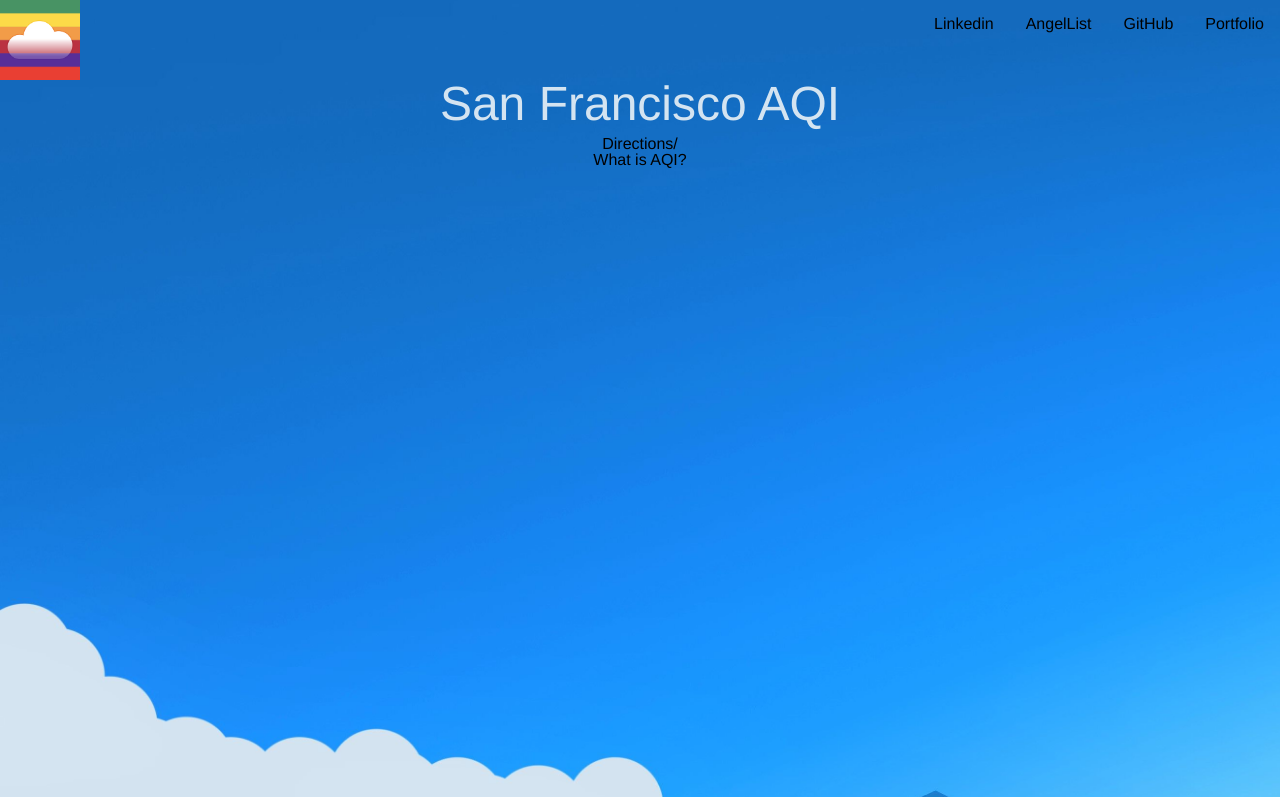
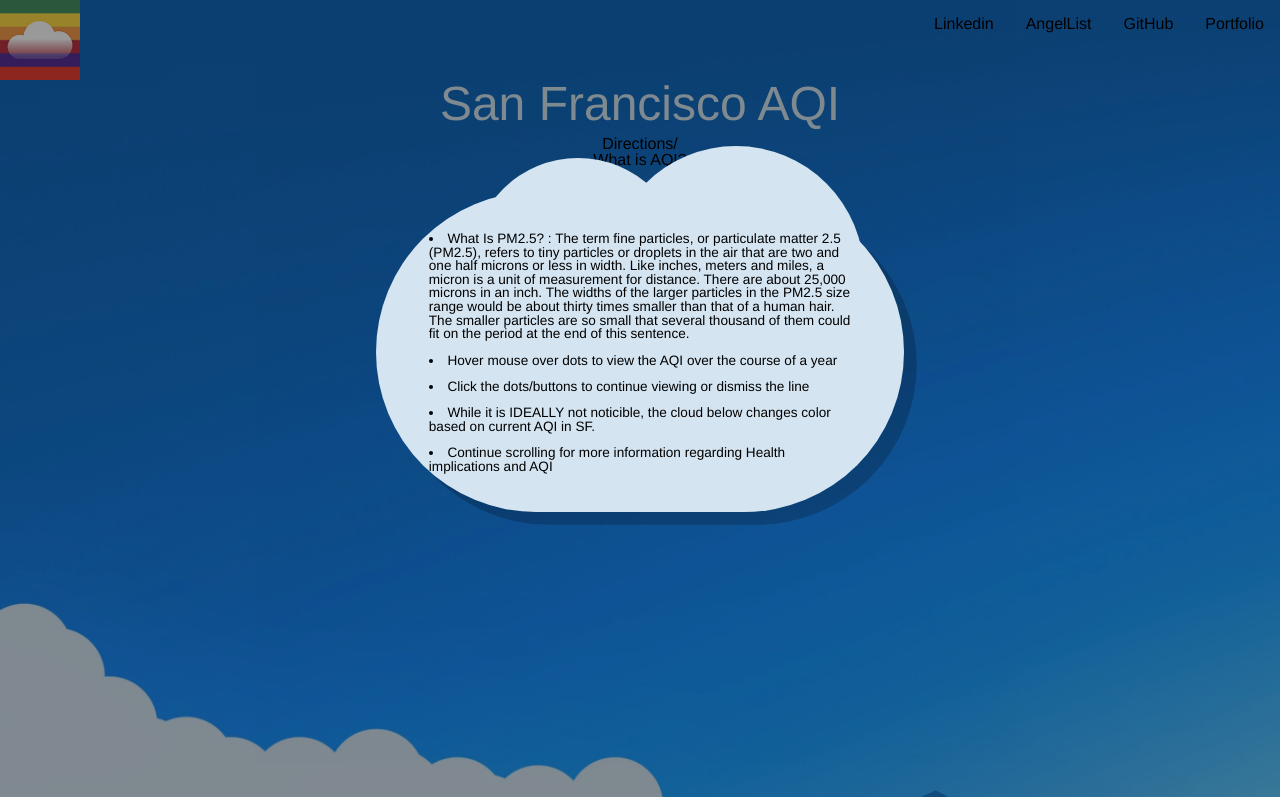
Before and after one commit to cowfish813/SF-AQI, a website with bundled scripts: page index.html in a window 1280 px wide. Shown: the top 797 px of the page. Built offline with nearby package versions, Linux system fonts and the light colour scheme; no server answers.

Commit message:
what is pm25

```diff
--- a/d3.css
+++ b/d3.css
@@ -369,7 +369,7 @@ a:active {
 
 /* MODAL CSS */
 .modal {
-	display: none;
+	/* display: none; */
 	position: fixed;
 	z-index: 3;
 	left: 0;
@@ -391,9 +391,9 @@ a:active {
 	background-color: #D4E4F1;
 	margin: 15% auto;
 	padding: 1.5rem;
-	width: 25rem;
-	height: 10rem;
-	border-radius: 8rem;
+	width: 30rem;
+	height: 17rem;
+	border-radius: 14rem;
 	box-shadow: .8rem .8rem rgba(0,0,0,0.2);
 	animation-name: animateAppear;
 	animation-duration: .3s;
@@ -407,16 +407,16 @@ a:active {
 	z-index: -4;
 }
 .cloud2 {
-    width: 9rem;
-    height: 9rem;
-    top: -28.75rem;
-	left: 5rem;
+    width: 16rem;
+    height: 16rem;
+    top: -34.75rem;
+	left: 13rem;
 }
 .cloud1 {
     width: 13.25rem;
     height: 13.25rem;
-    top: -16.7rem;
-	left: 10.5rem;
+    top: -20.7rem;
+	left: 4.5rem;
 }
 
 @keyframes animateAppear {
--- a/index.html
+++ b/index.html
@@ -40,6 +40,11 @@
                     <div class="modalContent">
                         <!-- <span class="close">&times;</span> -->
                             <div class="getin">
+                                <li class="svgGuide">What Is PM2.5? : The term fine particles, or particulate matter 2.5 (PM2.5), refers to tiny particles or droplets in the air that are two
+                                and one half microns or less in width. Like inches, meters and miles, a micron is a unit of measurement for distance.
+                                There are about 25,000 microns in an inch. The widths of the larger particles in the PM2.5 size range would be about
+                                thirty times smaller than that of a human hair. The smaller particles are so small that several thousand of them could
+                                fit on the period at the end of this sentence.</li>
                                 <li class="svgGuide"> Hover mouse over dots to view the AQI over the course of a year</li>
                                 <li class="svgGuide"> Click the dots/buttons to continue viewing or dismiss the line</li>
                                 <li class="svgGuide"> While it is IDEALLY not noticible, the cloud below changes color based on current AQI in SF. </li>
```
